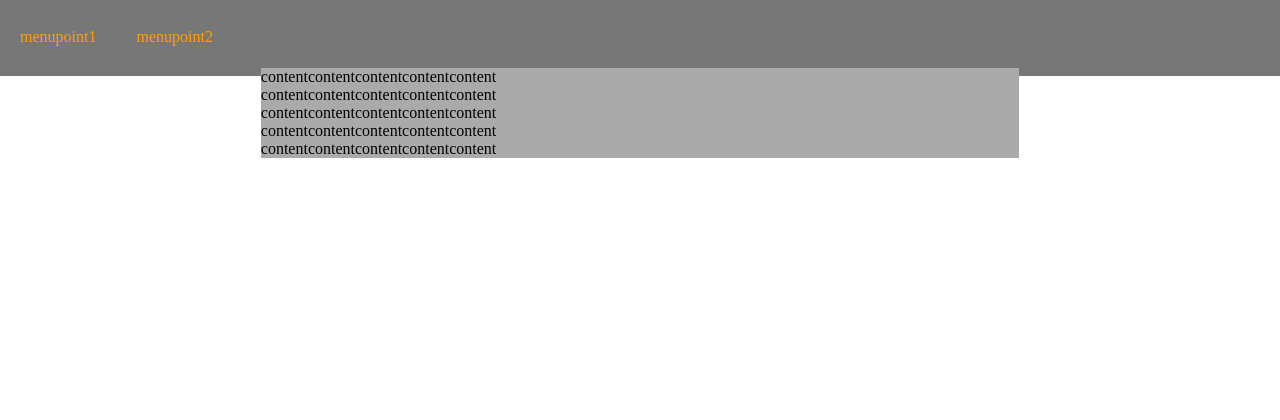
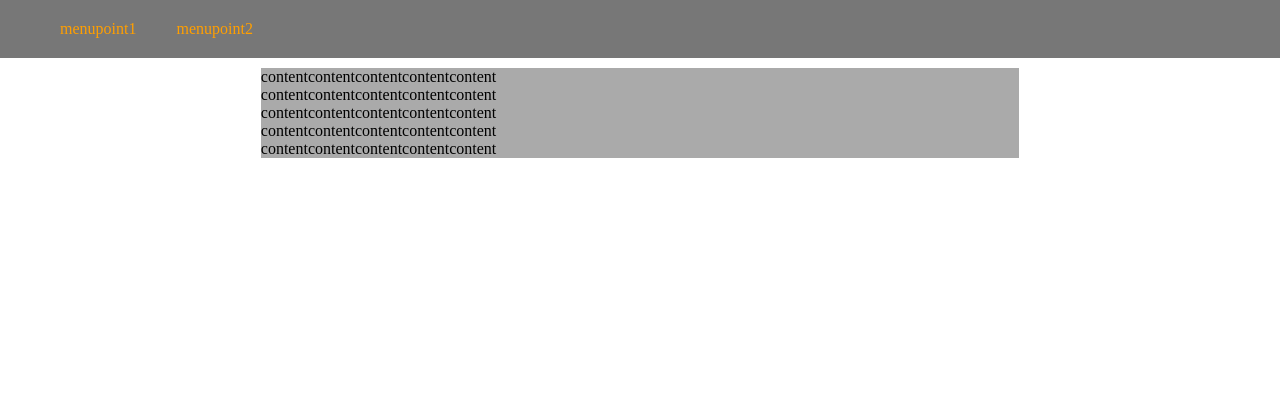
Before and after one commit to SupraLP/School-Material-management, a PHP site: page / in a window 1280 px wide. Shown: the top 420 px of the page. Run offline with PHP 8.4, Linux system fonts and the light colour scheme; data that the repository does not hold is empty.

Commit message:
Revert "changed menu to nonfixed"
This reverts commit 961a87d3d348c543e2b07a3a1fc0cffc656ca960.

```diff
--- a/styles/menu.css
+++ b/styles/menu.css
@@ -3,9 +3,8 @@ ul#menu {
 	grid-rows: 1 / 2;
     list-style-type: none;
 	background-color: #777777;
-    margin: -8px;
-    padding: 0px;
-    overflow: visible;
+	margin: 0px;
+	position: fixed;
 	top: 0px;
 	left: 0px;
 	right: 0px;
@@ -15,7 +14,6 @@ ul#menu {
 
 li#menu {
 	float: left;
-	margin-top: 8px;
 	padding: 20px;
 }
 
```
